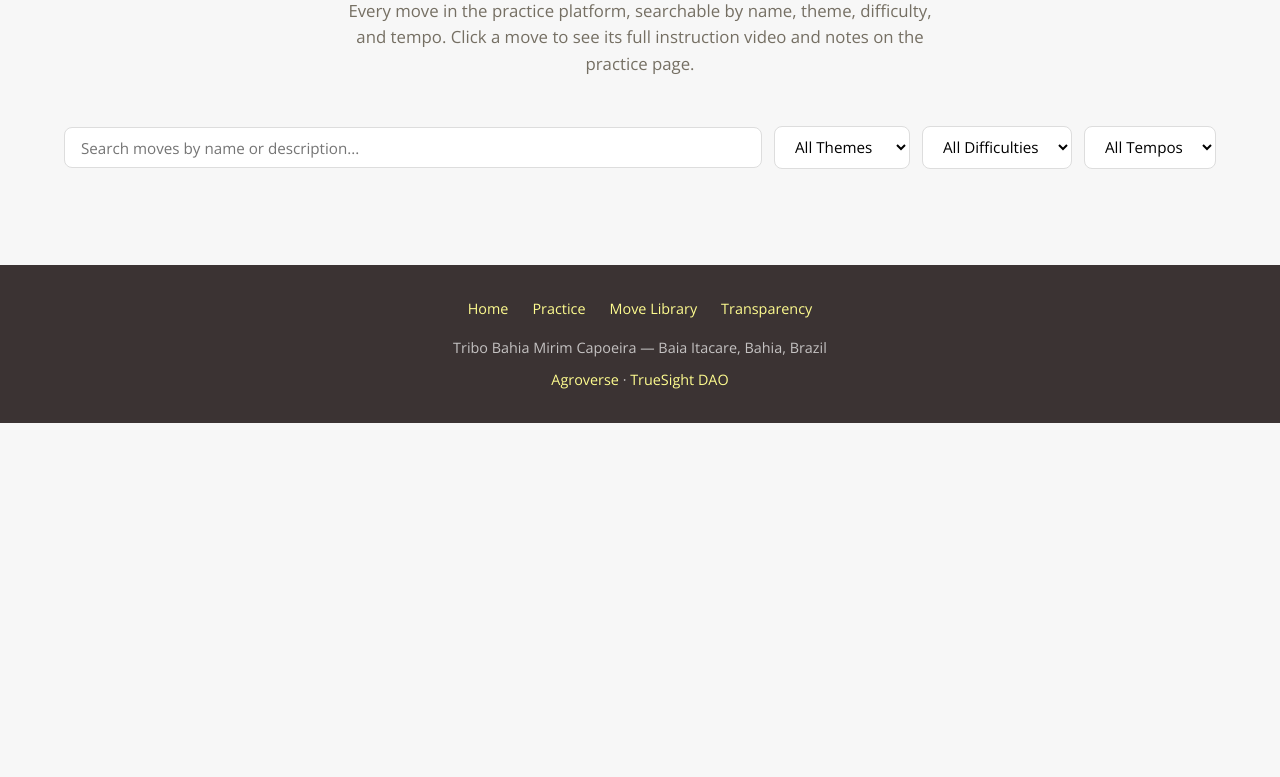
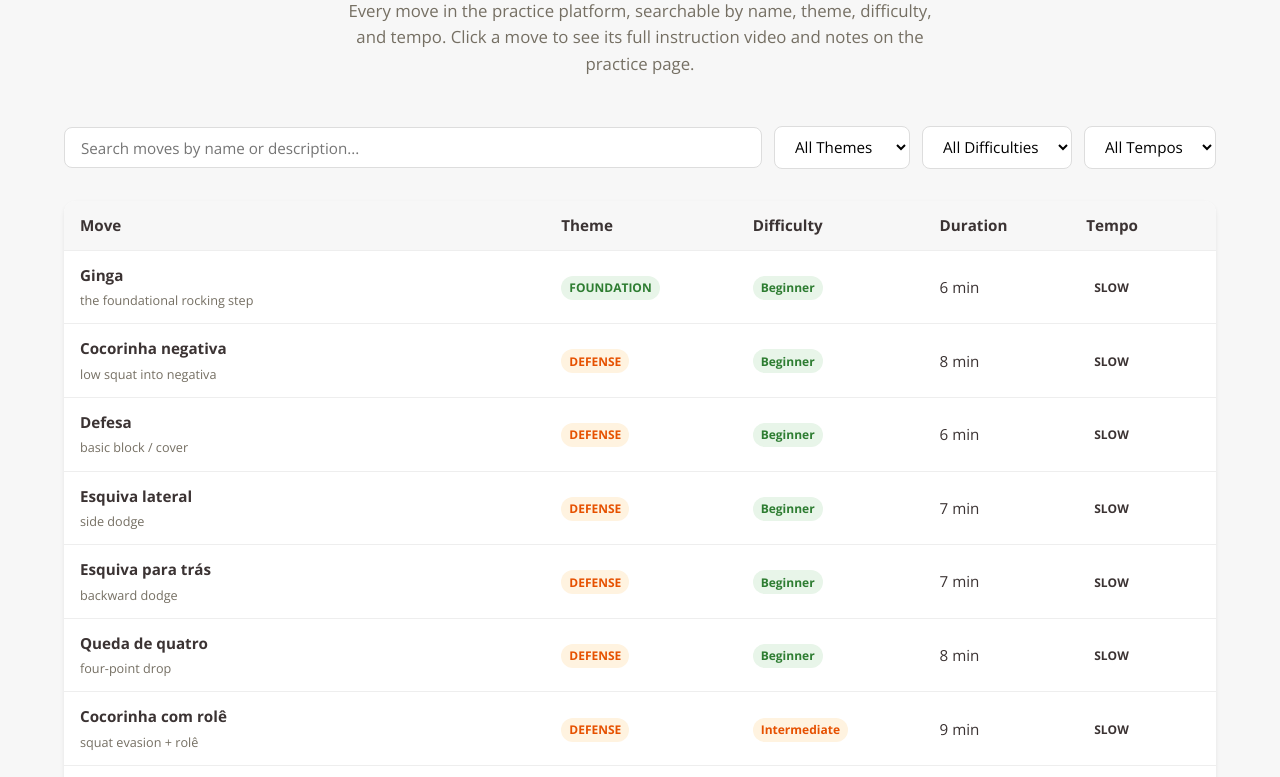
Before and after one commit to TrueSightDAO/capoeira, a plain HTML site: page library.html in a window 1280 px wide. Shown: the part 196-973 px from the top of the page. Before the commit the page ends 800 px from the top, so only its background shows below. Drawn offline with nearby package versions, Linux system fonts and the light colour scheme.

Commit message:
Fix library.html showing empty due to inline display:none (#9)
The move table had `style="display:none"` inline. move-library.js calls
`tableEl.classList.remove('hidden')` to reveal the table once moves load,
but inline `style` wins over class-driven CSS — so the table stayed
hidden and library.html appeared empty on the live site.

Swap inline style for `class="hidden"` so the classList toggle in
move-library.js actually controls visibility. Same hidden state, but now
the JS can flip it.

Verified: live https://capoeira.agroverse.shop/library.html showed empty
section despite data/moves.json having all 39 moves and the fetch
succeeding (200 OK).

```diff
--- a/library.html
+++ b/library.html
@@ -82,7 +82,7 @@
         </div>
 
         <!-- Table -->
-        <table class="move-table" id="move-table" style="display:none">
+        <table class="move-table hidden" id="move-table">
             <thead>
                 <tr>
                     <th>Move</th>
```
